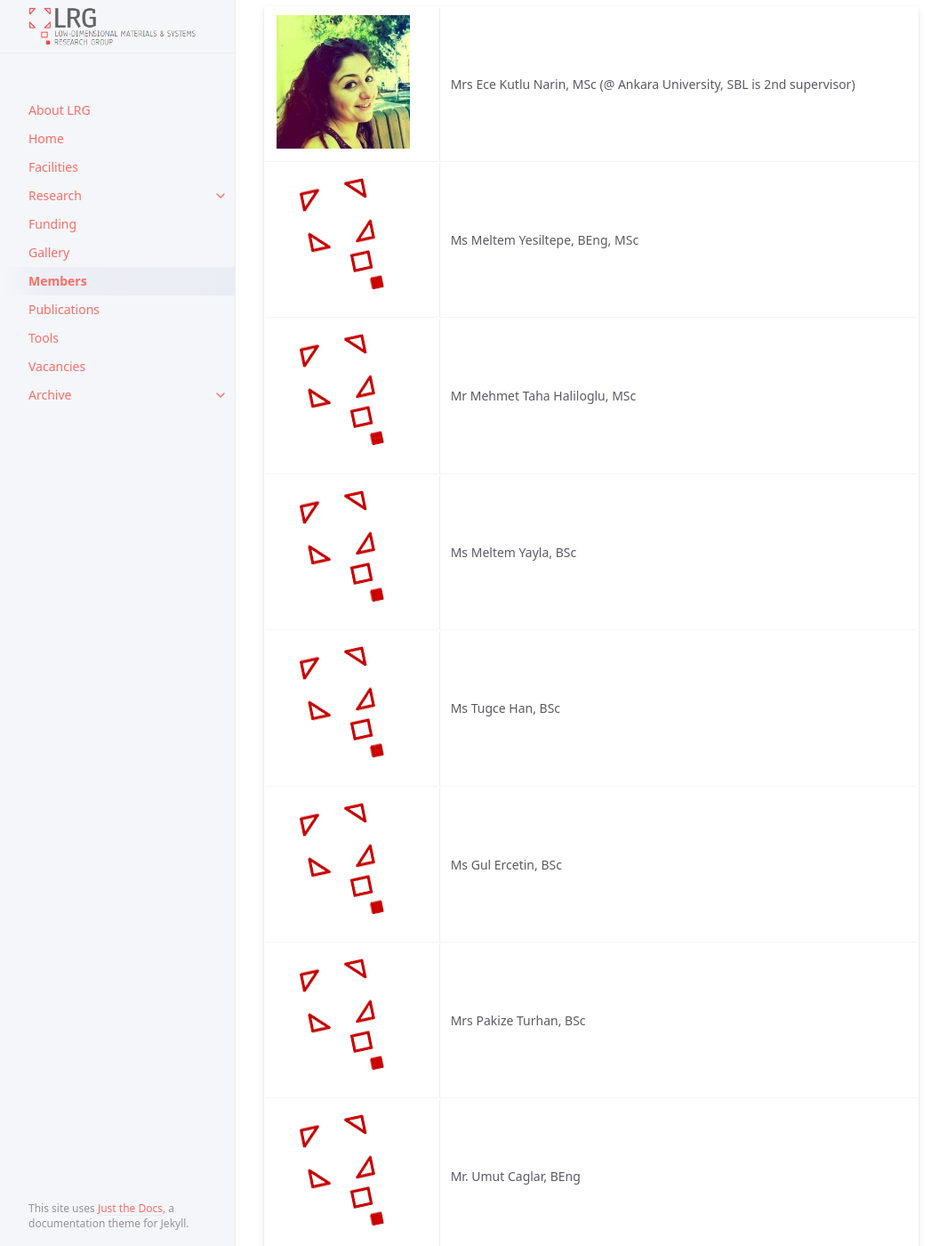
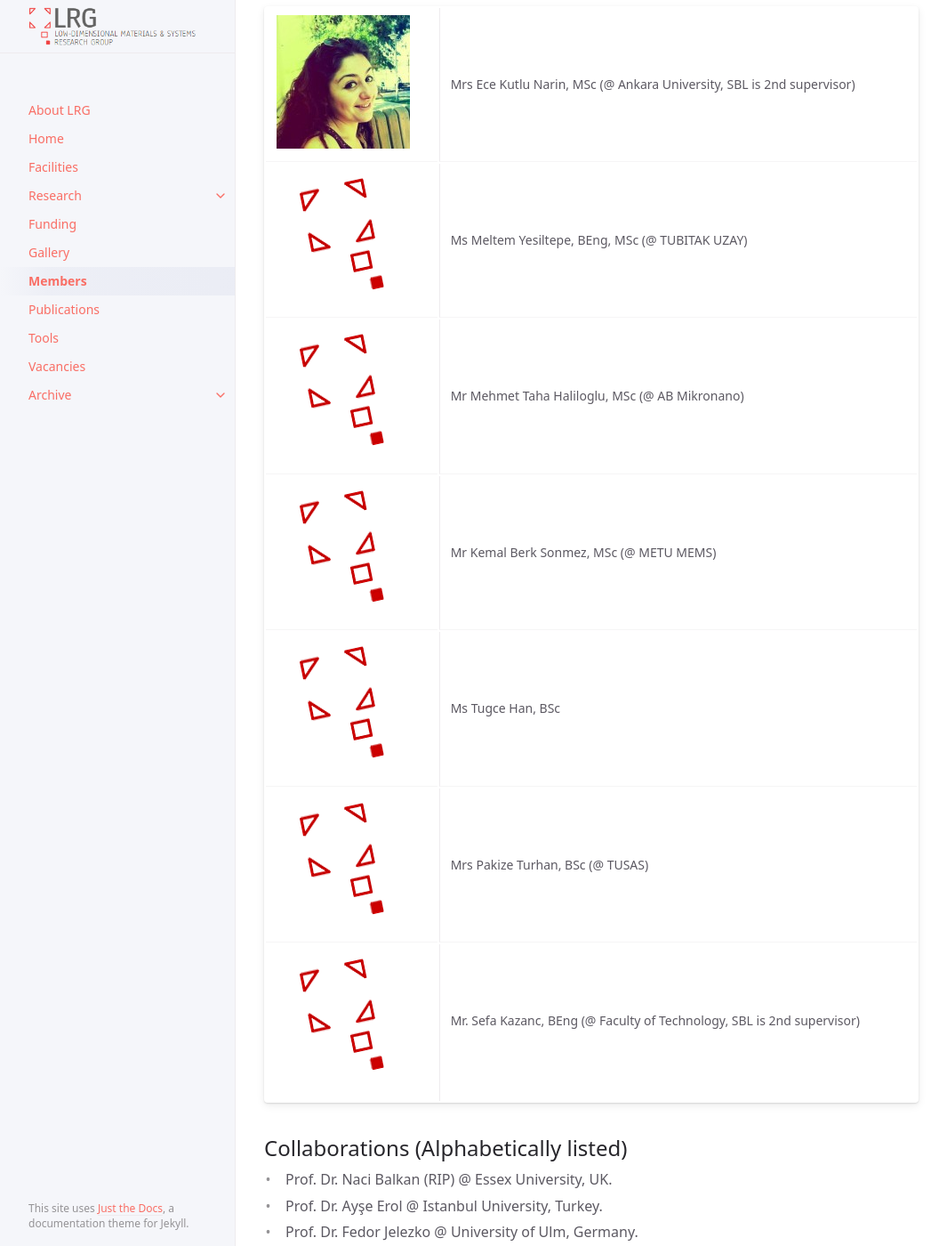
Before and after one commit to lrgresearch/2022, a Jekyll site: the page built from docs/people.md, in a window 1280 px wide and 1400 px high, scrolled down 1116 px. Shown: the whole window at 89% size, without its empty margins (107-1172 px from the left). Built offline with Jekyll 4.4.1, drawn with Linux system fonts in a browser that asks for light colours; some of the changed text lies outside the part shown.

Commit message:
Update people.md

```diff
--- a/docs/people.md
+++ b/docs/people.md
@@ -19,13 +19,11 @@ nav_order: 6
 ## Graduate (PhD/Masters) Students
 
 ![EKutluNarin](../../assets/images/members/ece.jpg) | Mrs Ece Kutlu Narin, MSc (@ Ankara University, SBL is 2nd supervisor)
-![MYesiltepe](../../assets/images/members/nopic.png) | Ms Meltem Yesiltepe, BEng, MSc
-![MTHaliloglu](../../assets/images/members/nopic.png) | Mr Mehmet Taha Haliloglu, MSc
-![MYayla](../../assets/images/members/nopic.png) | Ms Meltem Yayla, BSc
+![MYesiltepe](../../assets/images/members/nopic.png) | Ms Meltem Yesiltepe, BEng, MSc (@ TUBITAK UZAY)
+![MTHaliloglu](../../assets/images/members/nopic.png) | Mr Mehmet Taha Haliloglu, MSc (@ AB Mikronano)
+![KBSonmez](../../assets/images/members/nopic.png) | Mr Kemal Berk Sonmez, MSc (@ METU MEMS)
 ![THan](../../assets/images/members/nopic.png) | Ms Tugce Han, BSc
-![GErcetin](../../assets/images/members/nopic.png) | Ms Gul Ercetin, BSc
-![PTurhan](../../assets/images/members/nopic.png) | Mrs Pakize Turhan, BSc
-![UCaglar](../../assets/images/members/nopic.png) | Mr. Umut Caglar, BEng
+![PTurhan](../../assets/images/members/nopic.png) | Mrs Pakize Turhan, BSc (@ TUSAS)
 ![SKazanc](../../assets/images/members/nopic.png) | Mr. Sefa Kazanc, BEng (@ Faculty of Technology, SBL is 2nd supervisor)
 
 ## Collaborations (Alphabetically listed)
@@ -46,8 +44,9 @@ nav_order: 6
 
 ### MSc
 
+* Meltem Yayla
 * Ece Kutlu Narin @ Ankara Univ, Turkey.
-* Kemal Berk Sonmez @ Roketsan, Turkey.
+* Kemal Berk Sonmez @ METU MEMS, Turkey.
 * Mehmet Taha Haliloglu @ AB Mikronano, Turkey.
 * Rokaia Ibrahem @ Istanbul University, Turkey.
 * Oznur Omeroglu @ Eskisehir Technical University, Turkey.
```
